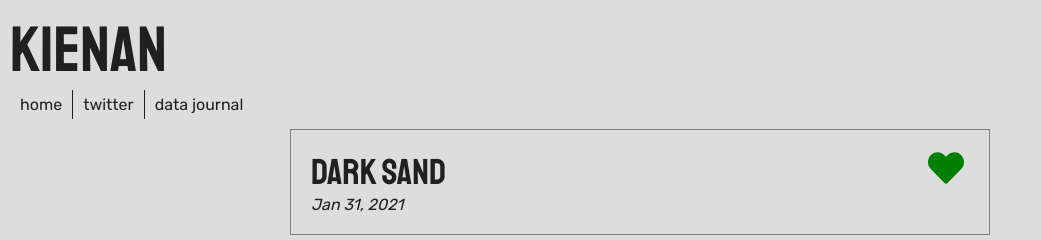
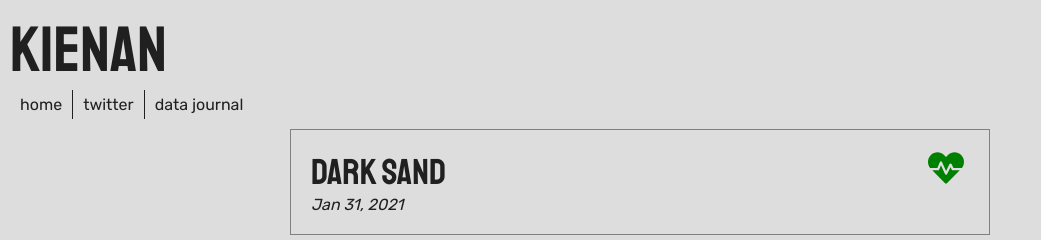
Before and after one commit to kienankb/website, a Next.js app: page / in a window 1280 px wide. Shown: the top 240 px of the page, without its empty margins (0-1041 px from the left). Built offline with nearby package versions, Linux system fonts and the light colour scheme.

Commit message:
icon tweak

```diff
--- a/data/tags.tsx
+++ b/data/tags.tsx
@@ -1,4 +1,4 @@
-import {FaUserClock, FaHeart, FaPenNib} from 'react-icons/fa';
+import {FaUserClock, FaHeartbeat, FaPenNib} from 'react-icons/fa';
 
 
 export interface TagData {
@@ -15,7 +15,7 @@ export const Tags: TagData[] = [
     },
     {
         name: 'reflective',
-        icon: <FaHeart
+        icon: <FaHeartbeat
             color='green'
             title='reflective' />,
     },
```
